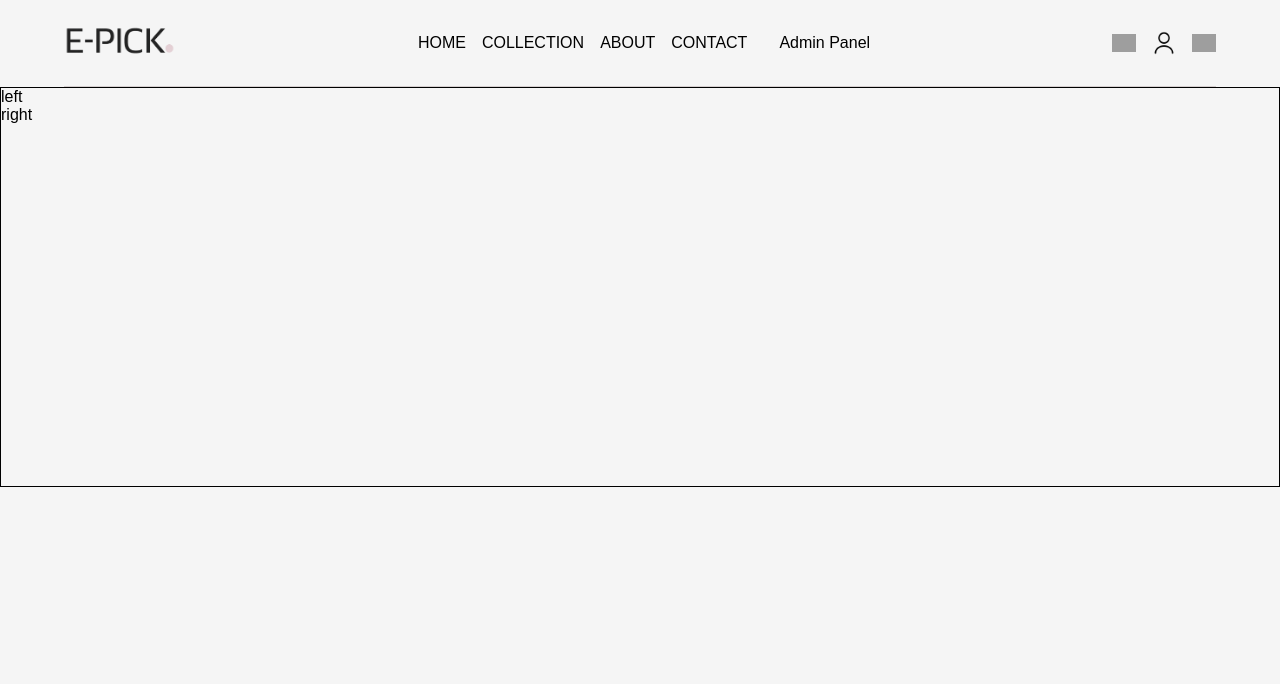
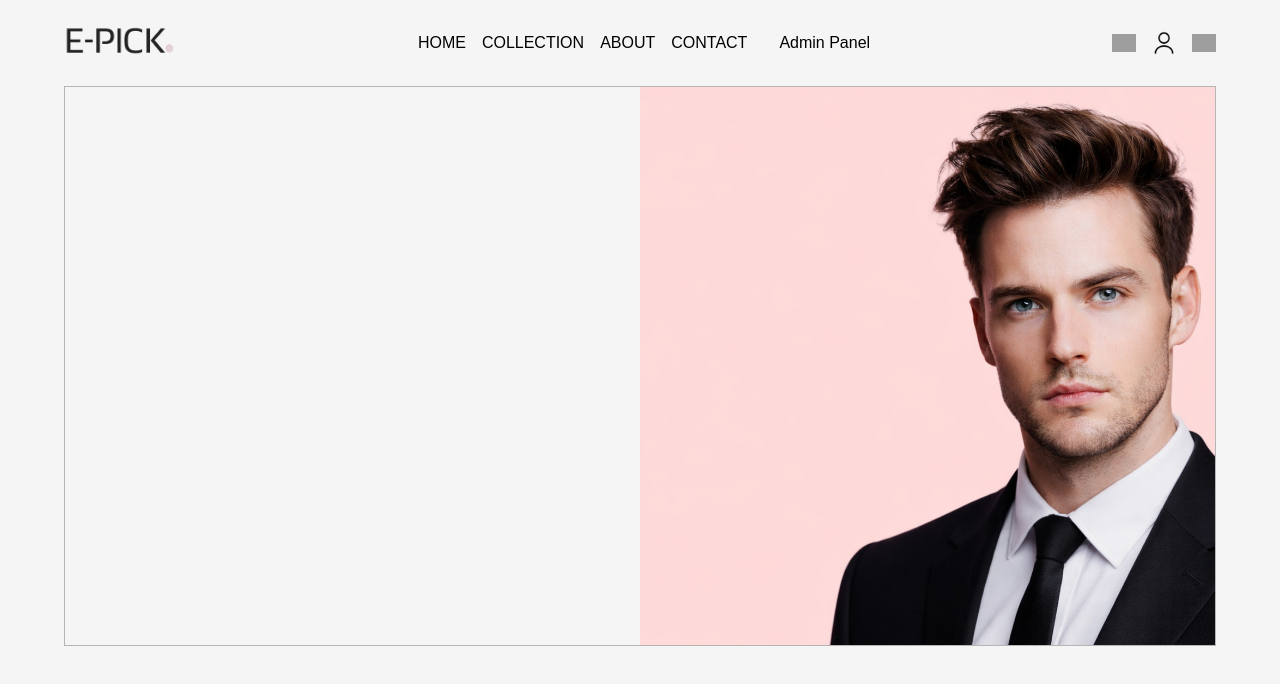
Before and after one commit to Chetannaik698/E-PICK, a React app in the folder frontend/: page / in a window 1280 px wide. Shown: the top 684 px of the page. Built offline with nearby package versions, Linux system fonts and the light colour scheme; grey boxes are pictures that could not be loaded; the HTML template or start-up script is replaced by a standard one.

Commit message:
added home hero section

```diff
--- a/frontend/src/pages/Home.jsx
+++ b/frontend/src/pages/Home.jsx
@@ -1,6 +1,7 @@
 import React, { useState } from 'react'
 import Navbar from '../components/Navbar'
 import '../styles/Home.css'
+import hero from '../assets/hero.png'
 
 const Home = () => {
 
@@ -9,8 +10,12 @@ const Home = () => {
       <Navbar />
 
       <section className='hero'>
-        <div className="left">left</div>
-        <div className="right">right</div>
+        <div className="theme">
+          <div className="left"></div>
+          <div className="right">
+            <img src={hero} alt="" />
+          </div>
+        </div>
       </section>
 
     </div>
--- a/frontend/src/styles/Home.css
+++ b/frontend/src/styles/Home.css
@@ -1,5 +1,24 @@
 .hero {
-    width: 100%;
-    height: 50vh;
-    border: 1px solid black;
+  width: 100%;
+  height: 70vh;
+  padding: 0 4rem;
 }
+.hero .theme {
+  width: 100%;
+  height: 100%;
+  border: 1px solid #b7b4b4;
+  display: flex;
+}
+.left {
+  flex: 1;
+}
+
+.right {
+  flex: 1;
+}
+
+.right img {
+  width: 100%;
+  height: 100%;
+  object-fit: cover;
+}
--- a/frontend/src/styles/Navbar.css
+++ b/frontend/src/styles/Navbar.css
@@ -8,7 +8,6 @@ nav {
   display: flex;
   align-items: center;
   justify-content: space-between;
-  border-bottom: 1px solid #d5cfcf;
   padding: 1.5rem 0;
 }
 
```
